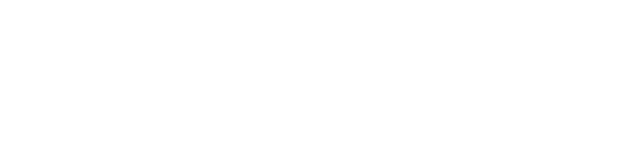
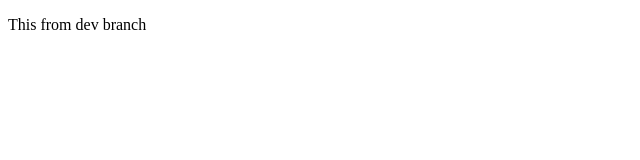
Before and after one commit to MoazAhmedS/Github_VersionControl_Day2, a plain HTML site: page index.html in a window 1280 px wide. Shown: the whole page, without its empty margins (0-640 px from the left). Drawn offline with Linux system fonts and the light colour scheme.

Commit message:
edit index file from dev branch;

```diff
--- a/index.html
+++ b/index.html
@@ -6,6 +6,6 @@
     <title>Document</title>
 </head>
 <body>
-
+    <p>This from dev branch</p>
 </body>
 </html>
```
